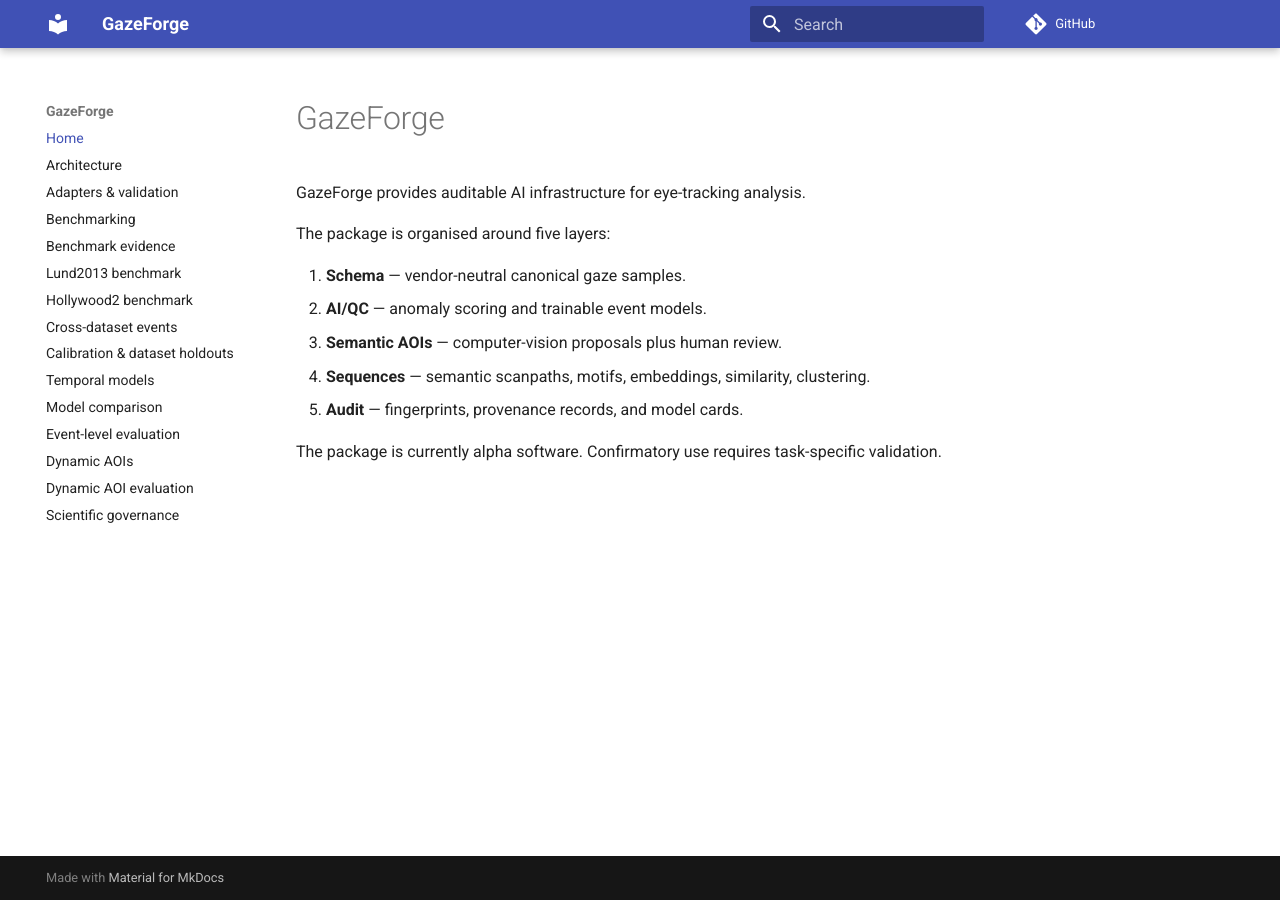
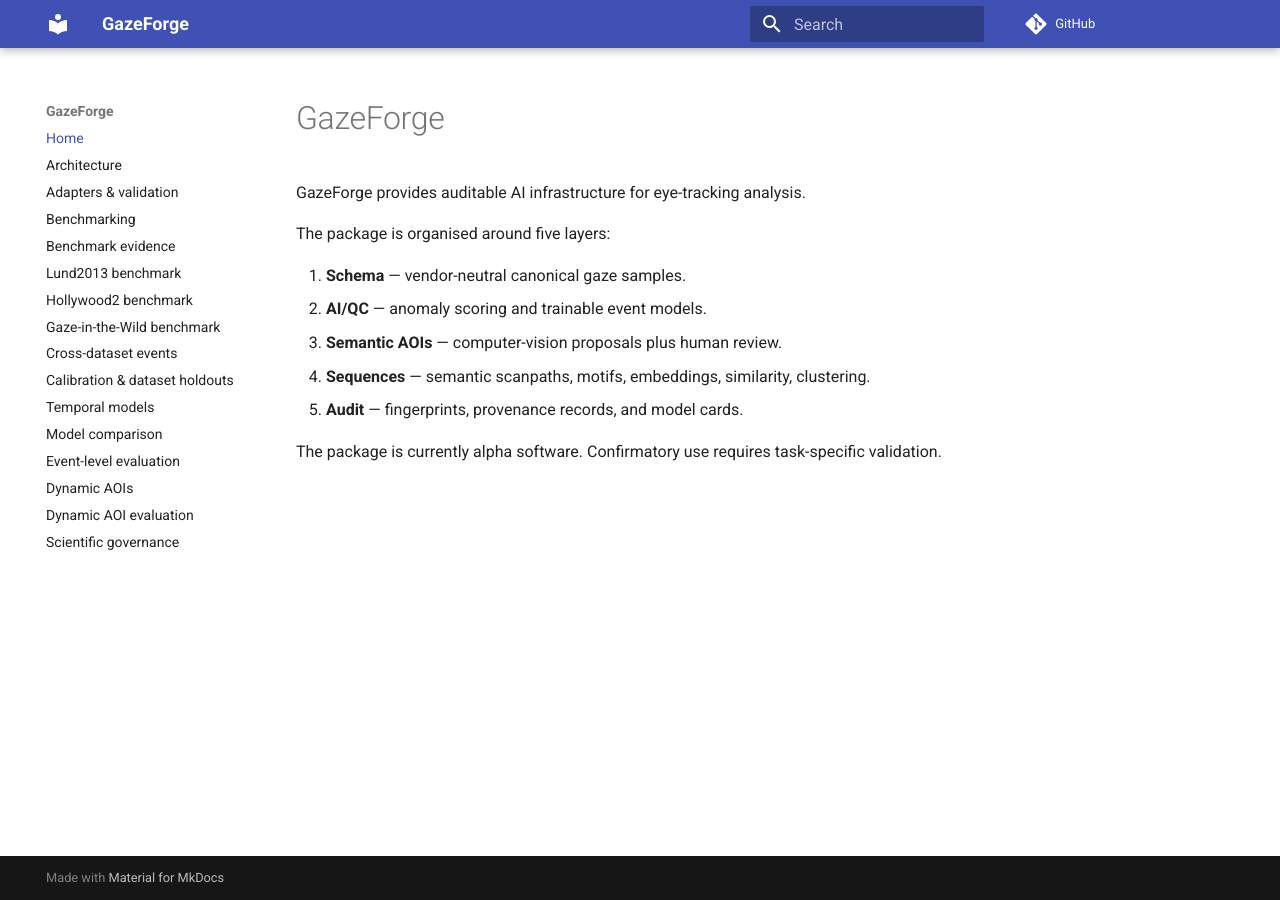
Before and after one commit to stefanosbalaskas/GazeForge, an MkDocs documentation site: the page built from docs/index.md, in a window 1280 px wide. Built offline with MkDocs 1.6.1 and Material for MkDocs 9.7.7, drawn with Linux system fonts in a browser that asks for light colours; comment, search, counter and statistics services are not loaded.

Commit message:
Add Gaze-in-the-Wild docs navigation

```diff
--- a/mkdocs.yml
+++ b/mkdocs.yml
@@ -11,6 +11,7 @@ nav:
   - Benchmark evidence: benchmark-evidence.md
   - Lund2013 benchmark: lund2013-benchmark.md
   - Hollywood2 benchmark: hollywood2-benchmark.md
+  - Gaze-in-the-Wild benchmark: gaze-in-wild-benchmark.md
   - Cross-dataset events: cross-dataset-events.md
   - Calibration & dataset holdouts: calibration.md
   - Temporal models: temporal-models.md
```
